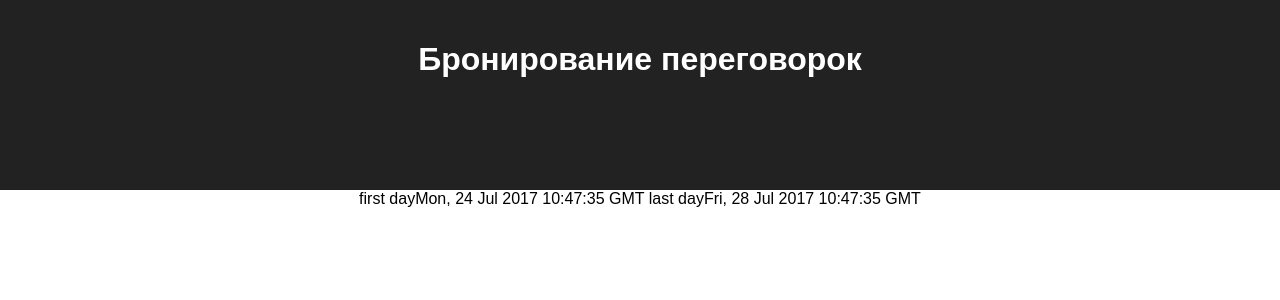
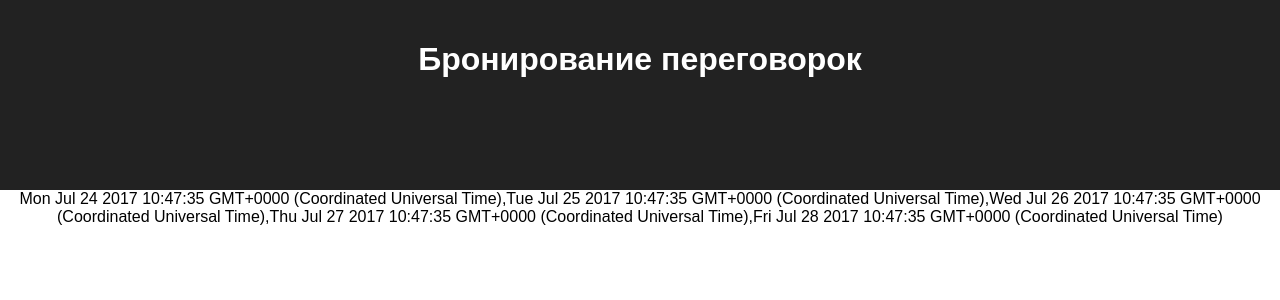
Before and after one commit to keepYourHairOn/room_booking, a React (Create React App) app: page / in a window 1280 px wide. Shown: the top 300 px of the page. Built offline with nearby package versions, Linux system fonts and the light colour scheme.

Commit message:
Changed function for weekly calendar calculation.
Made a universal function to calculate weeks.

```diff
--- a/src/components/WeeklyCalendar.js
+++ b/src/components/WeeklyCalendar.js
@@ -8,30 +8,60 @@ const MONTH = ["Январь", "Февраль", "Март", "Апрель", "М
 const WEEK_DAYS = ["Воскресенье", "Понедельник", "Вторник", "Среда", "Четверг", "Пятница", "Суббота"];
 
 class WeeklyCalendar extends Component {
-    calendar() {
-        let day = new Date();
+    constructor(){
+        super();
+        this.state = {day: new Date(),
+                        month: new Date().getUTCMonth()};
+    }
+
+    weekCalendar(dayToCount) {
+        let day = dayToCount;
         let year = day.getFullYear();
-        let month = day.getUTCMonth();
+        let month = day.getMonth();
         // will be needed for the blocking of booking ability
         let currentDay = day.getDate();
         let currentWeekDay = day.getDay();
+        let last_day = new Date(year, month + 1, 0);
 
         // day of the month - day of the week + 1
         //Monday
-        let firstWorkingWeekDay = new Date(day.setDate(currentDay - currentWeekDay + 1));
+        let firstWorkingWeekDay = this.getFirstWorkingDay(day, currentDay, currentWeekDay);
         // first day + 4
         //Friday
-        let lastWorkingWeekDay = new Date(day.setDate(firstWorkingWeekDay.getDate() + 4));
+        let lastWorkingWeekDay = this.getLastWorkingDay(day, firstWorkingWeekDay);
 
-        let last_day = new Date(year, month + 1, 0);
+        let week = [];
 
+        for(let i = 0; i < 5; i++){
+            let weekDay;
 
-        return "first day" + firstWorkingWeekDay.toUTCString() + " last day" + lastWorkingWeekDay.toUTCString();
+            if(i == 0){
+                weekDay = firstWorkingWeekDay;
+            }else if(i == 4){
+                weekDay = lastWorkingWeekDay;
+            }else {
+                weekDay = new Date();
+                weekDay.setDate(firstWorkingWeekDay.getDate()+i);
+            }
+
+            week[i] = weekDay;
+        }
+
+        return week.toString();
+    }
+
+    getFirstWorkingDay(day, currentDay, currentWeekDay){
+        return new Date(day.setDate(currentDay - currentWeekDay + 1));
+    }
+
+    getLastWorkingDay(day, firstWorkingWeekDay) {
+        return new Date(day.setDate(firstWorkingWeekDay.getDate() + 4))
     }
 
     render(){
+
         return (
-            <div>{this.calendar()}</div>
+            <div>{this.weekCalendar(new Date())}</div>
         );
     }
 }
```
